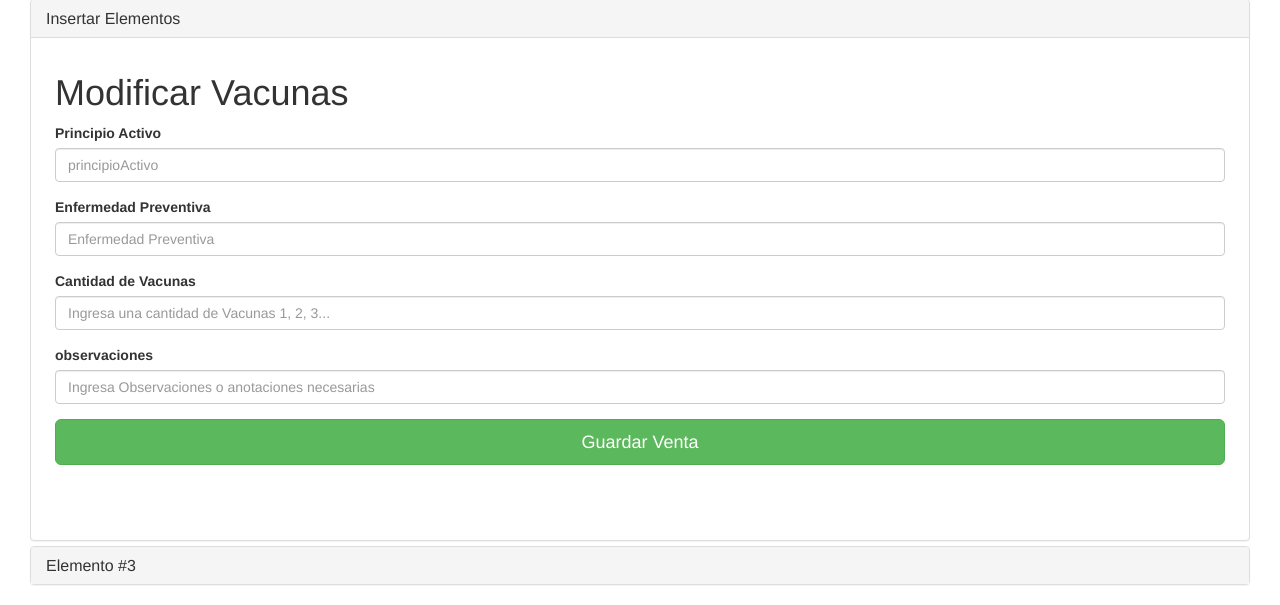
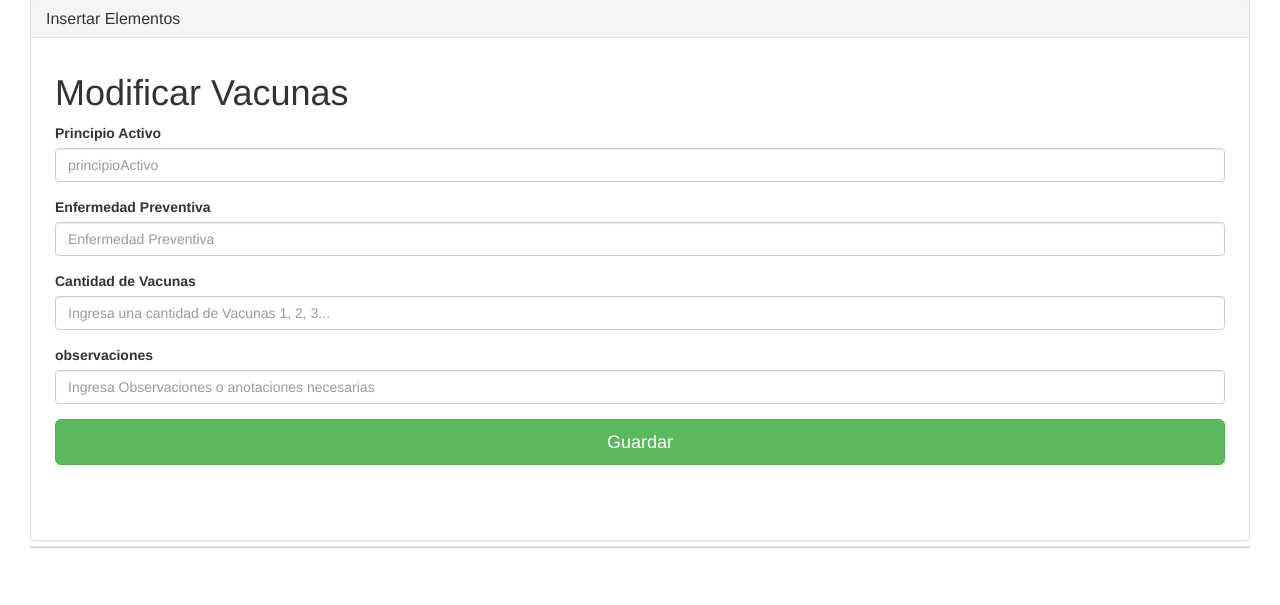
Before and after one commit to leonardovz/Pigfat, a PHP site: page /Medicamentos_y_vacunas.php?id=1 in a window 1280 px wide, after a click on "Insertar Elementos". Shown: the part 285-890 px from the top of the page. After the commit the page ends 833 px from the top, so only its background shows below. Run offline with PHP 8.4, Linux system fonts and the light colour scheme; a user stored in the database is signed in; data comes from the database, SQL or seed files in the repository.

Commit message:
agregando modificaciones

```diff
--- a/views/Medicamentos.view.php
+++ b/views/Medicamentos.view.php
@@ -126,7 +126,7 @@
                                                 </select>
                                             </div>
 
-                                            <button class="btn btn-success btn-block btn-lg" type="submit">Guardar Venta</button><br><br><br>
+                                            <button class="btn btn-success btn-block btn-lg" type="submit">Guardar</button><br><br><br>
                                         </form>
                                     </div>
                                 </div>
@@ -134,7 +134,7 @@
 						</div>
 					</div>
 
-					<div class="panel panel-default">
+					<!-- <div class="panel panel-default">
 						<div class="panel-heading" id="heading3">
 							<h4 class="panel-title">
 								<a href="#colapsable3" data-toggle="collapse" data-parent="#acordeon">
@@ -152,7 +152,7 @@
 								cillum dolore eu fugiat nulla pariatur. Excepteur sint occaecat cupidatat non
 								proident, sunt in culpa qui officia deserunt mollit anim id est laborum.
 							</div>
-						</div>
+						</div>						 -->
 					</div>
 				</div>
 			</div>
--- a/views/Modificar_Medicamentos.php
+++ b/views/Modificar_Medicamentos.php
@@ -46,7 +46,7 @@
                 </select>
             </div>
 
-            <button class="btn btn-success btn-block btn-lg" type="submit">Guardar Venta</button><br><br><br>
+            <button class="btn btn-success btn-block btn-lg" type="submit">Guardar</button><br><br><br>
         </form>
     </div>
 </div>
--- a/views/Modificar_Vacunas.php
+++ b/views/Modificar_Vacunas.php
@@ -36,7 +36,7 @@
                 <input class="form-control" type="text" name="observaciones" id="observaciones" value= "<?php echo $observaciones;?>" required placeholder="Ingresa Observaciones o anotaciones necesarias"s>
             </div>
 
-            <button class="btn btn-success btn-block btn-lg" type="submit">Guardar Venta</button><br><br><br>
+            <button class="btn btn-success btn-block btn-lg" type="submit">Guardar</button><br><br><br>
         </form>
     </div>
 </div>
--- a/views/Modificar_venta.php
+++ b/views/Modificar_venta.php
@@ -35,7 +35,7 @@
                 <input class="form-control" type="text" name="precioKg" id="preciokg" placeholder = "Solo ingresa Numeros" value= "<?php echo $precioKg;?>" required>
             </div>
 
-            <button class="btn btn-success btn-block btn-lg" type="submit">Guardar Venta</button><br><br><br>
+            <button class="btn btn-success btn-block btn-lg" type="submit">Guardar</button><br><br><br>
         </form>
     </div>
 </div>
--- a/views/Vacunas.view.php
+++ b/views/Vacunas.view.php
@@ -114,7 +114,7 @@
                                             <input class="form-control" type="text" name="observaciones" id="observaciones"  required placeholder="Ingresa Observaciones o anotaciones necesarias"s>
                                         </div>
 
-                                        <button class="btn btn-success btn-block btn-lg" type="submit">Guardar Venta</button><br><br><br>
+                                        <button class="btn btn-success btn-block btn-lg" type="submit">Guardar</button><br><br><br>
                                     </form>
                                 </div>
                             </div>
@@ -123,7 +123,7 @@
                 </div>
 
                 <div class="panel panel-default">
-                    <div class="panel-heading" id="heading6">
+                    <!-- <div class="panel-heading" id="heading6">
                         <h4 class="panel-title">
                             <a href="#colapsable6" data-toggle="collapse" data-parent="#acordeon">
                                 Elemento #3
@@ -140,7 +140,7 @@
                             cillum dolore eu fugiat nulla pariatur. Excepteur sint occaecat cupidatat non
                             proident, sunt in culpa qui officia deserunt mollit anim id est laborum.
                         </div>
-                    </div>
+                    </div>						 -->
                 </div>
             </div>
         </div>
```
